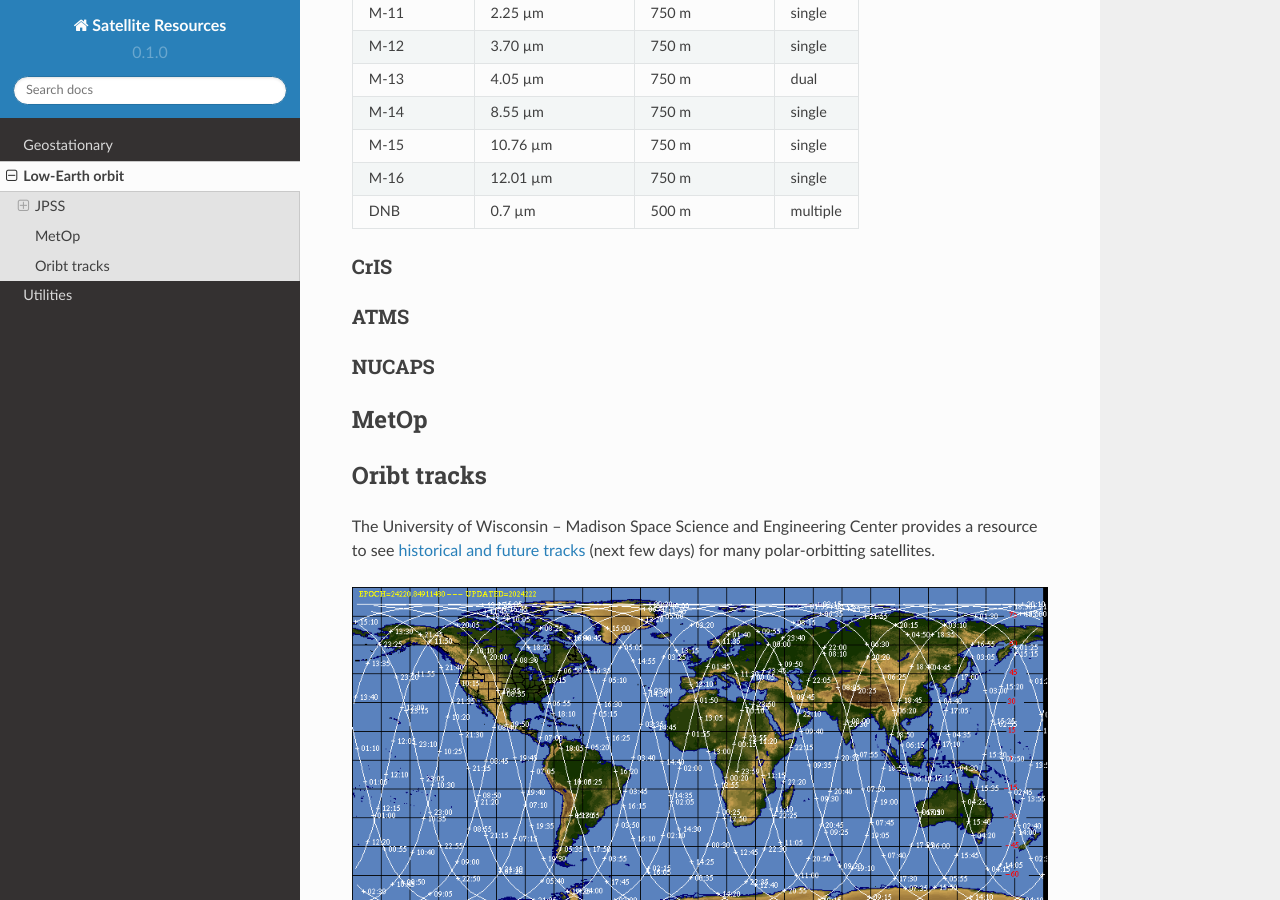
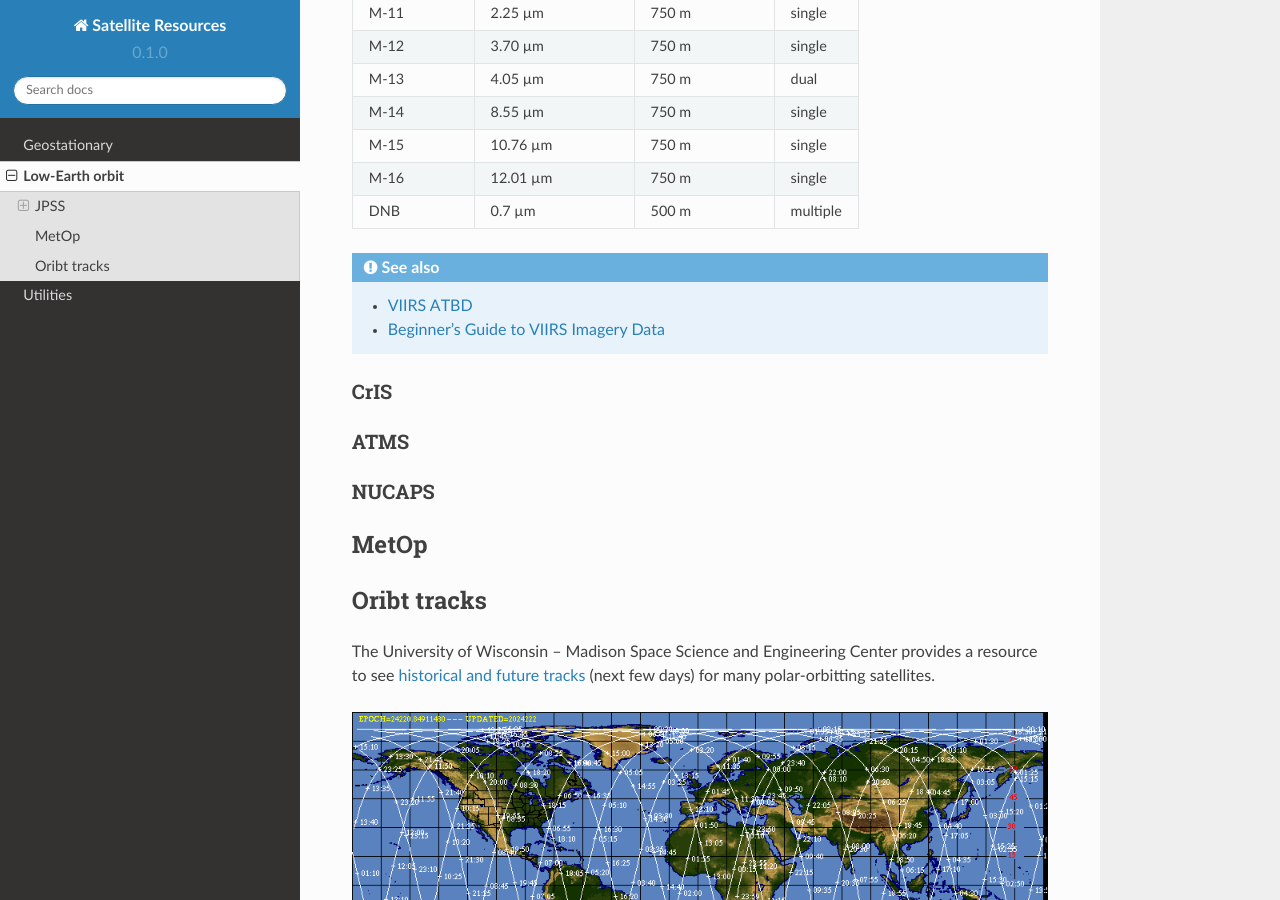
Before and after one commit to jlc248/satellite-resources, a Sphinx documentation site: the page built from docs/source/Low-Earth-orbit.rst, in a window 1280 px wide and 900 px high, scrolled down 1850 px. Built offline with Sphinx 7.4.7 and the Read the Docs theme 2.0.0, drawn with Linux system fonts in a browser that asks for light colours; pages that are not in the unit, such as notebooks, are missing from menus.

Commit message:
Update Low-Earth-orbit.rst

```diff
--- a/docs/source/Low-Earth-orbit.rst
+++ b/docs/source/Low-Earth-orbit.rst
@@ -77,6 +77,10 @@ This table helps summarize the VIIRS channels.
 |    DNB      |   0.7 µm            |   500 m          | multiple      |
 +-------------+---------------------+------------------+---------------+
 
+.. seealso::
+  - `VIIRS ATBD <https://www.star.nesdis.noaa.gov/jpss/documents/ATBD/D0001-M01-S01-003_JPSS_ATBD_VIIRS-SDR_E.pdf>`_
+  - `Beginner's Guide to VIIRS Imagery Data <http://rammb.cira.colostate.edu/projects/npp/Beginner_Guide_to_VIIRS_Imagery_Data.pdf>`_
+
 CrIS
 ~~~~
 
```
